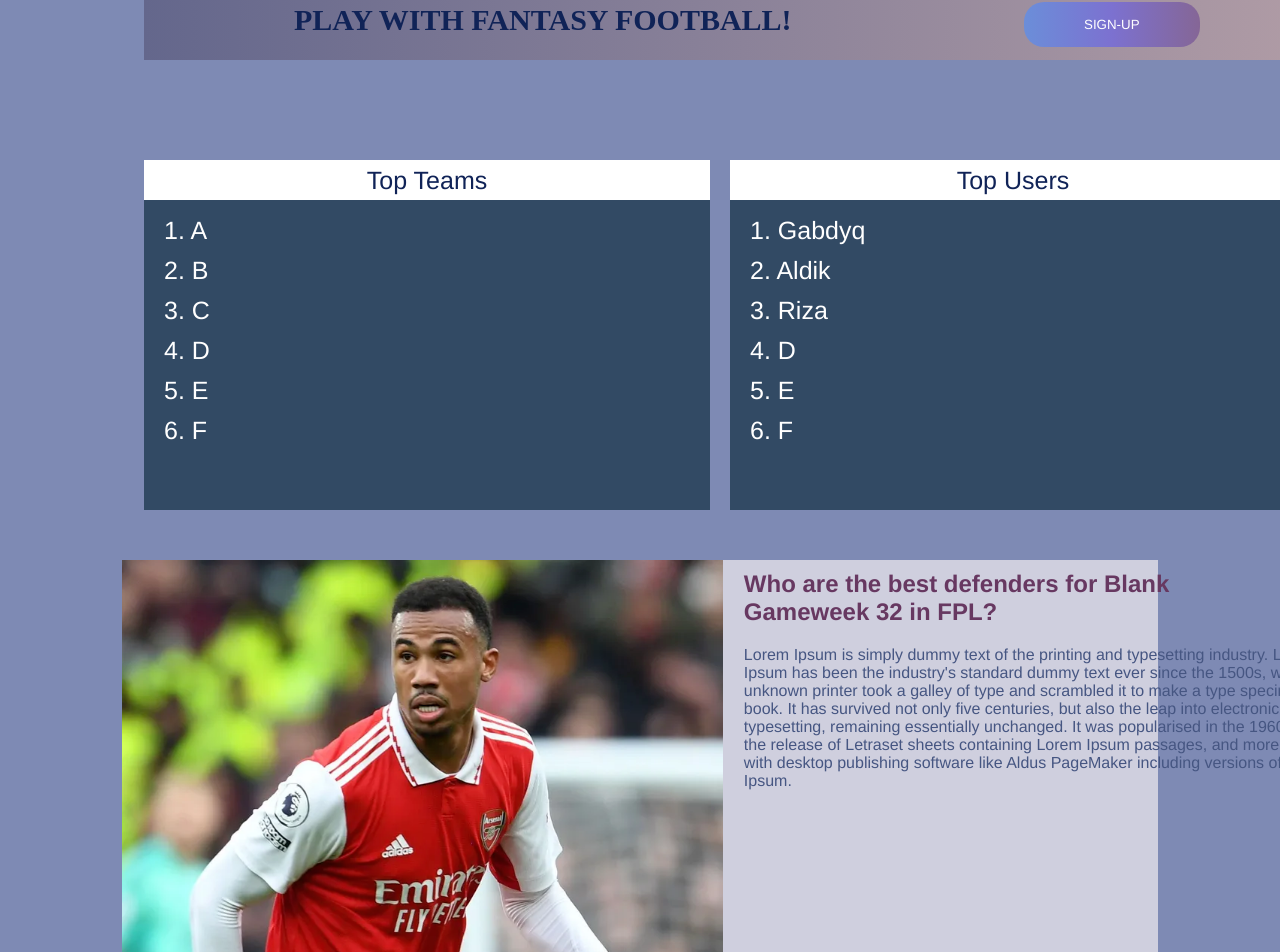
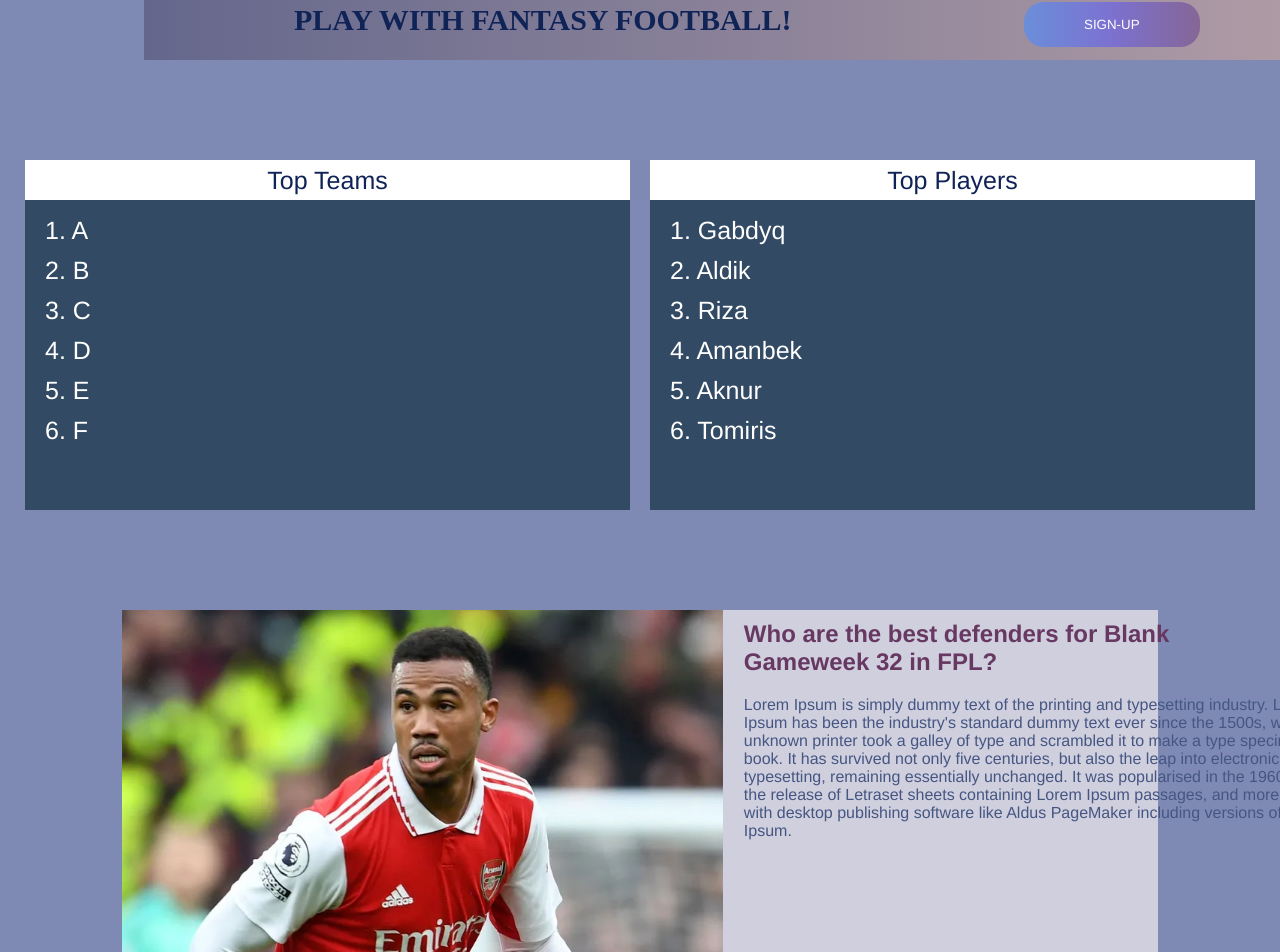
Before and after one commit to gabdylgaziz/Fantasy-Football, an Angular app in the folder fantasy-football-client/: page / in a window 1280 px wide. Shown: the part 1317-2269 px from the top of the page. Built offline with nearby package versions, Linux system fonts and the light colour scheme.

Commit message:
corrected ranking component

```diff
--- a/fantasy-football-client/src/app/toptable/toptable.component.css
+++ b/fantasy-football-client/src/app/toptable/toptable.component.css
@@ -1,31 +1,23 @@
 .tables {
   display: flex;
-  width: 90%;
+  justify-content: center;
+  margin-bottom: 100px;
+  width: 100%;
   gap: 20px;
-  margin-left: 144px;
-  margin-bottom: 50px;
 }
 
 
 .table1 {
   display: flex;
-  width: 566px;
+  flex-direction: column;
+  width: 605px;
   height: 350px;
   background: rgb(50, 74, 100);
-
-}
-
-.table2 {
-  display: flex;
-  width: 566px;
-  height: 350px;
-  background: rgb(50, 74, 100);
-
 }
 
 .tab1_head {
   display: flex;
-  width: 566px;
+  width: 100%;
   height: 40px;
   background-color: white;
   font-size: 25px;
@@ -41,22 +33,3 @@
   margin-top: 10px;
   line-height: 40px;
 }
-
-.tab2_head {
-  display: flex;
-  width: 566px;
-  height: 40px;
-  background-color: white;
-  font-size: 25px;
-  align-items: center;
-  justify-content: center;
-  color: rgb(16, 35, 87);
-}
-
-.list2 {
-  font-size: 25px;
-  color: white;
-  margin-left: 20px;
-  margin-top: 10px;
-  line-height: 40px;
-}
--- a/fantasy-football-client/src/app/toptable/toptable.component.html
+++ b/fantasy-football-client/src/app/toptable/toptable.component.html
@@ -1,6 +1,5 @@
 <div class="tables">
   <div class="table1">
-    <div class="tab1_rec">
     <div class="tab1_head"><p>Top Teams</p></div>
     <div class="list1">
       <ol>1. A</ol>
@@ -11,19 +10,15 @@
       <ol>6. F</ol>
     </div>
   </div>
-  </div>
-
-  <div class="table2">
-    <div class="tab2_rec">
-      <div class="tab2_head"><p>Top Users</p></div>
-      <div class="list2">
+  <div class="table1">
+    <div class="tab1_head"><p>Top Players</p></div>
+    <div class="list1">
       <ol>1. Gabdyq</ol>
       <ol>2. Aldik</ol>
       <ol>3. Riza</ol>
-        <ol>4. D</ol>
-        <ol>5. E</ol>
-        <ol>6. F</ol>
+      <ol>4. Amanbek</ol>
+      <ol>5. Aknur</ol>
+      <ol>6. Tomiris</ol>
     </div>
   </div>
 </div>
-</div>
```
Lines whose indentation alone changed are shown as unchanged.
